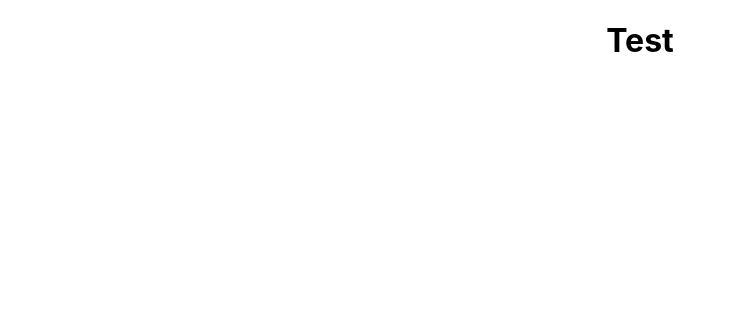
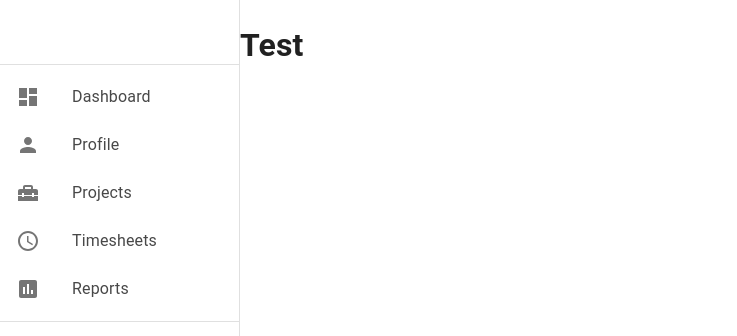
Before and after one commit to gleekl/chronos, a React (Create React App) app in the folder client/: page / in a window 1280 px wide. Shown: the top 336 px of the page, without its empty margins (0-737 px from the left). Built offline with nearby package versions, Linux system fonts and the light colour scheme.

Commit message:
NavigationBar set up.

```diff
--- a/client/package.json
+++ b/client/package.json
@@ -4,11 +4,16 @@
   "proxy": "http://127.0.0.1:5000",
   "private": true,
   "dependencies": {
+    "@emotion/react": "^11.10.0",
+    "@emotion/styled": "^11.10.0",
+    "@mui/icons-material": "^5.8.4",
+    "@mui/material": "^5.10.1",
     "@testing-library/jest-dom": "^5.16.5",
     "@testing-library/react": "^13.3.0",
     "@testing-library/user-event": "^13.5.0",
     "react": "^18.2.0",
     "react-dom": "^18.2.0",
+    "react-router-dom": "^6.3.0",
     "react-scripts": "5.0.1",
     "web-vitals": "^2.1.4"
   },
--- a/client/src/App.css
+++ b/client/src/App.css
@@ -1,38 +1,9 @@
-.App {
-  text-align: center;
+main {
+  position: absolute;
+  left: 240px;
 }
 
-.App-logo {
-  height: 40vmin;
-  pointer-events: none;
+.navlink {
+  text-decoration: none;
+  color: rgb(72, 72, 72);
 }
-
-@media (prefers-reduced-motion: no-preference) {
-  .App-logo {
-    animation: App-logo-spin infinite 20s linear;
-  }
-}
-
-.App-header {
-  background-color: #282c34;
-  min-height: 100vh;
-  display: flex;
-  flex-direction: column;
-  align-items: center;
-  justify-content: center;
-  font-size: calc(10px + 2vmin);
-  color: white;
-}
-
-.App-link {
-  color: #61dafb;
-}
-
-@keyframes App-logo-spin {
-  from {
-    transform: rotate(0deg);
-  }
-  to {
-    transform: rotate(360deg);
-  }
-}
--- a/client/src/App.jsx
+++ b/client/src/App.jsx
@@ -1,10 +1,16 @@
 import { useState, useEffect } from 'react';
+import { Routes, Route, useNavigate } from "react-router-dom";
+
 import './App.css';
+import NavigationBar from './components/Navigation/NavigationBar';
 
 const App = () => {
   return (
     <div className="App">
-      <h1>Test</h1>
+      <NavigationBar />
+      <main>
+        <h1>Test</h1>
+      </main>
     </div>
   );
 }
--- /dev/null
+++ b/client/src/components/Navigation/NavigationBar.jsx
@@ -0,0 +1,97 @@
+import { NavLink } from "react-router-dom";
+import * as React from 'react';
+import Box from '@mui/material/Box';
+import Drawer from '@mui/material/Drawer';
+import CssBaseline from '@mui/material/CssBaseline';
+import AppBar from '@mui/material/AppBar';
+import Toolbar from '@mui/material/Toolbar';
+import List from '@mui/material/List';
+import Typography from '@mui/material/Typography';
+import Divider from '@mui/material/Divider';
+import ListItem from '@mui/material/ListItem';
+import ListItemButton from '@mui/material/ListItemButton';
+import ListItemIcon from '@mui/material/ListItemIcon';
+import ListItemText from '@mui/material/ListItemText';
+import InboxIcon from '@mui/icons-material/MoveToInbox';
+import MailIcon from '@mui/icons-material/Mail';
+import DashboardIcon from '@mui/icons-material/Dashboard';
+import ProfileIcon from '@mui/icons-material/Person';
+import ProjectIcon from '@mui/icons-material/HomeRepairService';
+import TimeIcon from '@mui/icons-material/AccessTime';
+import ChartIcon from '@mui/icons-material/InsertChart';
+import ArrowIcon from '@mui/icons-material/ArrowForwardIos';
+
+const drawerWidth = 240;
+
+const navItems = [
+    {
+        text: "Dashboard",
+        component: <DashboardIcon />,
+        link: "/"
+    },
+    {
+        text: "Profile",
+        component: <ProfileIcon />,
+        link: "/profile"
+    },
+    {
+        text: "Projects",
+        component: <ProjectIcon />,
+        link: "/projects"
+    },
+    {
+        text: "Timesheets",
+        component: <TimeIcon />,
+        link: "/timsheets"
+    },
+    {
+        text: "Reports",
+        component: <ChartIcon />,
+        link: "/reports"
+    }
+]
+
+const NavigationBar = () => {
+    return (
+        <Box sx={{ display: 'flex' }}>
+            <CssBaseline />
+            <Drawer
+                sx={{
+                    width: drawerWidth,
+                    flexShrink: 0,
+                    '& .MuiDrawer-paper': {
+                        width: drawerWidth,
+                        boxSizing: 'border-box',
+                    },
+                }}
+                variant="permanent"
+                anchor="left"
+            >
+                <Toolbar />
+                <Divider />
+                <List>
+                    {navItems.map(({ text, component, link }) => (
+                        <NavLink to={link} className="navlink">
+                            <ListItem key={text} disablePadding>
+                                <ListItemButton>
+                                    <ListItemIcon>
+                                        {component}
+                                    </ListItemIcon>
+                                    <ListItemText primary={text} />
+                                </ListItemButton>
+                            </ListItem>
+                        </NavLink>
+                    ))}
+                </List>
+                <Divider />
+            </Drawer>
+            <Box
+                component="main"
+                sx={{ flexGrow: 1, bgcolor: 'background.default', p: 3 }}
+            >
+            </Box>
+        </Box>
+    );
+}
+
+export default NavigationBar
--- a/client/src/index.js
+++ b/client/src/index.js
@@ -3,11 +3,14 @@ import ReactDOM from 'react-dom/client';
 import './index.css';
 import App from './App';
 import reportWebVitals from './reportWebVitals';
+import { BrowserRouter } from 'react-router-dom';
 
 const root = ReactDOM.createRoot(document.getElementById('root'));
 root.render(
   <React.StrictMode>
-    <App />
+    <BrowserRouter>
+      <App />
+    </BrowserRouter>
   </React.StrictMode>
 );
 
```
Also changed, not shown: client/src/components/Timesheets/Timesheets.jsx (added), 1 other file (tests, documents, lock files or other folders).
